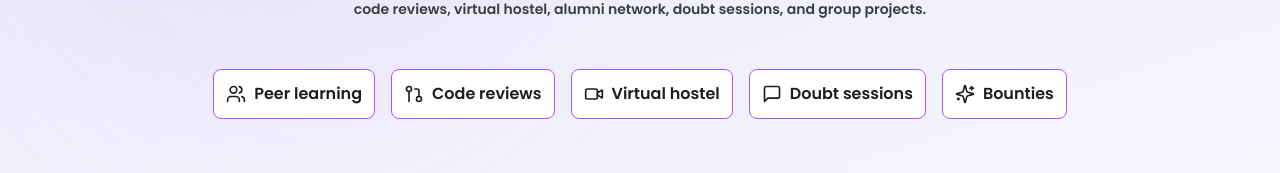
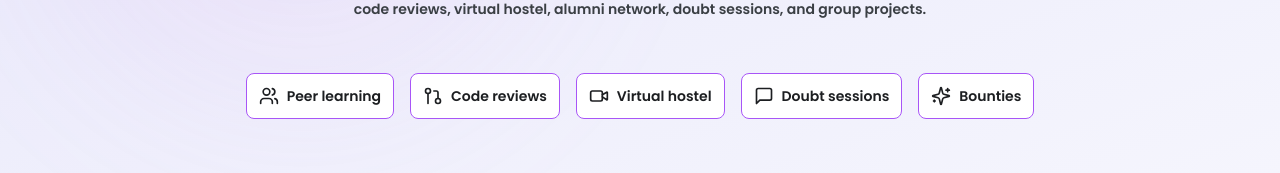
Before and after one commit to Deepak-A-Poojary/chaicodeWebsite, a React (Vite) app: page / in a window 1280 px wide. Shown: the part 425-598 px from the top of the page. Built offline with nearby package versions, Linux system fonts and the light colour scheme; a web font is replaced by a local one.

Commit message:
feat: Added scroll to top button for better user experience

```diff
--- /dev/null
+++ b/src/constants/ScrollToTopButton.jsx
@@ -0,0 +1,53 @@
+import { useEffect, useState } from "react";
+import { gsap } from "gsap";
+import { ScrollToPlugin } from "gsap/ScrollToPlugin";
+
+// Register the plugin
+gsap.registerPlugin(ScrollToPlugin);
+
+const ScrollToTopButton = () => {
+  const [isVisible, setIsVisible] = useState(false);
+
+  useEffect(() => {
+    const toggleVisibility = () => {
+      setIsVisible(window.scrollY > 200);
+    };
+
+    window.addEventListener("scroll", toggleVisibility);
+    return () => window.removeEventListener("scroll", toggleVisibility);
+  }, []);
+
+  const scrollToTop = () => {
+    // Smooth scroll to the top using GSAP ScrollToPlugin
+    gsap.to(window, {
+      scrollTo: 0,
+      duration: 1, // 1 second for smooth scrolling
+      ease: "power2.out", // Smooth easing
+    });
+  };
+
+  return (
+    <button
+      onClick={scrollToTop}
+      className={`group cursor-pointer fixed bottom-6 right-6 z-50 p-3 rounded-full bg-[#FE9332] text-white shadow-lg hover:bg-[#f47a0d] transition-all duration-300 md:bottom-8 md:right-8 ${
+        isVisible ? "opacity-100" : "opacity-0 pointer-events-none"
+      }`}
+      aria-label="Scroll to top"
+    >
+      <svg
+        xmlns="http://www.w3.org/2000/svg"
+        className="h-5 w-5 transform transition-transform duration-300 group-hover:-translate-y-1"
+        viewBox="0 0 24 24"
+        fill="none"
+        stroke="currentColor"
+        strokeWidth="2"
+        strokeLinecap="round"
+        strokeLinejoin="round"
+      >
+        <polyline points="18 15 12 9 6 15" />
+      </svg>
+    </button>
+  );
+};
+
+export default ScrollToTopButton;
--- a/src/sections/HomePage/Hero.jsx
+++ b/src/sections/HomePage/Hero.jsx
@@ -7,6 +7,7 @@ import AnimatedAuroraText from "../../constants/AnimatedAuroraText";
 import PixelArtButton from "../../constants/PixelArtButton";
 import ExploreTextButton from "../../constants/ExploreTextButton";
 import { ScrollTrigger } from "gsap/ScrollTrigger";
+import ScrollToTopButton from "../../constants/ScrollToTopButton";
 
 gsap.registerPlugin(ScrollTrigger);
 
@@ -91,9 +92,118 @@ const Hero = () => {
     };
   }, []);
 
+  const buttonData = [
+    {
+      text: "Peer learning",
+      svg: (
+        <svg
+          xmlns="http://www.w3.org/2000/svg"
+          width="24"
+          height="24"
+          viewBox="0 0 24 24"
+          fill="none"
+          stroke="currentColor"
+          strokeWidth="2"
+          strokeLinecap="round"
+          strokeLinejoin="round"
+          className="lucide lucide-users h-5 w-5 "
+        >
+          <path d="M16 21v-2a4 4 0 0 0-4-4H6a4 4 0 0 0-4 4v2"></path>
+          <circle cx="9" cy="7" r="4"></circle>
+          <path d="M22 21v-2a4 4 0 0 0-3-3.87"></path>
+          <path d="M16 3.13a4 4 0 0 1 0 7.75"></path>
+        </svg>
+      ),
+    },
+    {
+      text: "Code reviews",
+      svg: (
+        <svg
+          xmlns="http://www.w3.org/2000/svg"
+          width="24"
+          height="24"
+          viewBox="0 0 24 24"
+          fill="none"
+          stroke="currentColor"
+          strokeWidth="2"
+          strokeLinecap="round"
+          strokeLinejoin="round"
+          className="lucide lucide-git-pull-request h-5 w-5"
+        >
+          <circle cx="18" cy="18" r="3"></circle>
+          <circle cx="6" cy="6" r="3"></circle>
+          <path d="M13 6h3a2 2 0 0 1 2 2v7"></path>
+          <line x1="6" x2="6" y1="9" y2="21"></line>
+        </svg>
+      ),
+    },
+    {
+      text: "Virtual hostel",
+      svg: (
+        <svg
+          xmlns="http://www.w3.org/2000/svg"
+          width="24"
+          height="24"
+          viewBox="0 0 24 24"
+          fill="none"
+          stroke="currentColor"
+          strokeWidth="2"
+          strokeLinecap="round"
+          strokeLinejoin="round"
+          className="lucide lucide-video h-5 w-5"
+        >
+          <path d="m16 13 5.223 3.482a.5.5 0 0 0 .777-.416V7.87a.5.5 0 0 0-.752-.432L16 10.5"></path>
+          <rect x="2" y="6" width="14" height="12" rx="2"></rect>
+        </svg>
+      ),
+    },
+    {
+      text: "Doubt sessions",
+      svg: (
+        <svg
+          xmlns="http://www.w3.org/2000/svg"
+          width="24"
+          height="24"
+          viewBox="0 0 24 24"
+          fill="none"
+          stroke="currentColor"
+          strokeWidth="2"
+          strokeLinecap="round"
+          strokeLinejoin="round"
+          className="lucide lucide-message-square h-5 w-5"
+        >
+          <path d="M21 15a2 2 0 0 1-2 2H7l-4 4V5a2 2 0 0 1 2-2h14a2 2 0 0 1 2 2z"></path>
+        </svg>
+      ),
+    },
+    {
+      text: "Bounties",
+      svg: (
+        <svg
+          xmlns="http://www.w3.org/2000/svg"
+          width="24"
+          height="24"
+          viewBox="0 0 24 24"
+          fill="none"
+          stroke="currentColor"
+          strokeWidth="2"
+          strokeLinecap="round"
+          strokeLinejoin="round"
+          className="lucide lucide-sparkles h-5 w-5"
+        >
+          <path d="M9.937 15.5A2 2 0 0 0 8.5 14.063l-6.135-1.582a.5.5 0 0 1 0-.962L8.5 9.936A2 2 0 0 0 9.937 8.5l1.582-6.135a.5.5 0 0 1 .963 0L14.063 8.5A2 2 0 0 0 15.5 9.937l6.135 1.581a.5.5 0 0 1 0 .964L15.5 14.063a2 2 0 0 0-1.437 1.437l-1.582 6.135a.5.5 0 0 1-.963 0z"></path>
+          <path d="M20 3v4"></path>
+          <path d="M22 5h-4"></path>
+          <path d="M4 17v2"></path>
+          <path d="M5 18H3"></path>
+        </svg>
+      ),
+    },
+  ];
+
   return (
     <div
-      className="pb-2 md:pb-5"
+      className="pb-15 md:pb-20"
       id="heroSection"
       ref={heroRef}
       style={{
@@ -101,6 +211,7 @@ const Hero = () => {
         color: themeColors.text,
       }}
     >
+      <ScrollToTopButton />
       {/* This is a background cursor animation div */}
       <div className="absolute w-[100vw] h-2/1 overflow-hidden">
         <div
@@ -132,7 +243,7 @@ const Hero = () => {
           </svg>
         </div>
         <div className="heroTextRef place-items-center text-4xl md:text-6xl font-semibold w-60 md:w-full">
-          <AnimatedText text={"Consistency and Community"} className={""}/>
+          <AnimatedText text={"Consistency and Community"} className={""} />
         </div>
         <div className="heroTextRef text-2xl text-center font-semibold">
           <AnimatedAuroraText
@@ -150,114 +261,11 @@ const Hero = () => {
         </p>
       </div>
       {/* extra tags */}
-      <div className="flex justify-center mt-10 md:mt-15 gap-4 flex-wrap">
-        <PixelArtButton
-          to=""
-          text="Peer learning"
-          svg={
-            <svg
-              xmlns="http://www.w3.org/2000/svg"
-              width="24"
-              height="24"
-              viewBox="0 0 24 24"
-              fill="none"
-              stroke="currentColor"
-              strokeWidth="2"
-              strokeLinecap="round"
-              strokeLinejoin="round"
-              className="lucide lucide-users h-5 w-5 "
-            >
-              <path d="M16 21v-2a4 4 0 0 0-4-4H6a4 4 0 0 0-4 4v2"></path>
-              <circle cx="9" cy="7" r="4"></circle>
-              <path d="M22 21v-2a4 4 0 0 0-3-3.87"></path>
-              <path d="M16 3.13a4 4 0 0 1 0 7.75"></path>
-            </svg>
-          }
-        />
-        <PixelArtButton
-          text="Code reviews"
-          svg={
-            <svg
-              xmlns="http://www.w3.org/2000/svg"
-              width="24"
-              height="24"
-              viewBox="0 0 24 24"
-              fill="none"
-              stroke="currentColor"
-              strokeWidth="2"
-              strokeLinecap="round"
-              strokeLinejoin="round"
-              className="lucide lucide-git-pull-request h-5 w-5"
-            >
-              <circle cx="18" cy="18" r="3"></circle>
-              <circle cx="6" cy="6" r="3"></circle>
-              <path d="M13 6h3a2 2 0 0 1 2 2v7"></path>
-              <line x1="6" x2="6" y1="9" y2="21"></line>
-            </svg>
-          }
-        />
-        <PixelArtButton
-          text="Virtual hostel"
-          svg={
-            <svg
-              xmlns="http://www.w3.org/2000/svg"
-              width="24"
-              height="24"
-              viewBox="0 0 24 24"
-              fill="none"
-              stroke="currentColor"
-              strokeWidth="2"
-              strokeLinecap="round"
-              strokeLinejoin="round"
-              className="lucide lucide-video h-5 w-5"
-            >
-              <path d="m16 13 5.223 3.482a.5.5 0 0 0 .777-.416V7.87a.5.5 0 0 0-.752-.432L16 10.5"></path>
-              <rect x="2" y="6" width="14" height="12" rx="2"></rect>
-            </svg>
-          }
-        />
-        <PixelArtButton
-          text="Doubt sessions"
-          svg={
-            <svg
-              xmlns="http://www.w3.org/2000/svg"
-              width="24"
-              height="24"
-              viewBox="0 0 24 24"
-              fill="none"
-              stroke="currentColor"
-              strokeWidth="2"
-              strokeLinecap="round"
-              strokeLinejoin="round"
-              className="lucide lucide-message-square h-5 w-5"
-            >
-              <path d="M21 15a2 2 0 0 1-2 2H7l-4 4V5a2 2 0 0 1 2-2h14a2 2 0 0 1 2 2z"></path>
-            </svg>
-          }
-        />
-        <PixelArtButton
-          text="Bounties"
-          svg={
-            <svg
-              xmlns="http://www.w3.org/2000/svg"
-              width="24"
-              height="24"
-              viewBox="0 0 24 24"
-              fill="none"
-              stroke="currentColor"
-              strokeWidth="2"
-              strokeLinecap="round"
-              strokeLinejoin="round"
-              className="lucide lucide-sparkles h-5 w-5"
-            >
-              <path d="M9.937 15.5A2 2 0 0 0 8.5 14.063l-6.135-1.582a.5.5 0 0 1 0-.962L8.5 9.936A2 2 0 0 0 9.937 8.5l1.582-6.135a.5.5 0 0 1 .963 0L14.063 8.5A2 2 0 0 0 15.5 9.937l6.135 1.581a.5.5 0 0 1 0 .964L15.5 14.063a2 2 0 0 0-1.437 1.437l-1.582 6.135a.5.5 0 0 1-.963 0z"></path>
-              <path d="M20 3v4"></path>
-              <path d="M22 5h-4"></path>
-              <path d="M4 17v2"></path>
-              <path d="M5 18H3"></path>
-            </svg>
-          }
-        />
+      <div className="flex justify-center mt-10 md:mt-15 gap-4 flex-wrap p-1">
+        {buttonData.map((button, index) => (
+          <PixelArtButton key={index} text={button.text} svg={button.svg}
+          className={'text-[10px] md:p-3 p-2 md:text-sm'}/>
+        ))}
       </div>
       {/* Live cohort button */}
       <div className="flex justify-center mt-10 md:*:mt-5 gap-4">
```
